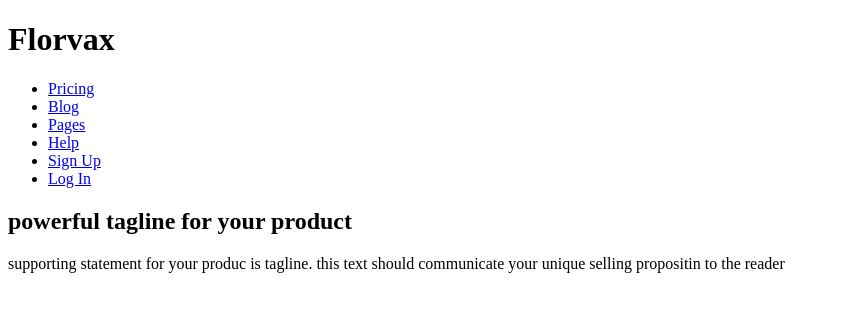
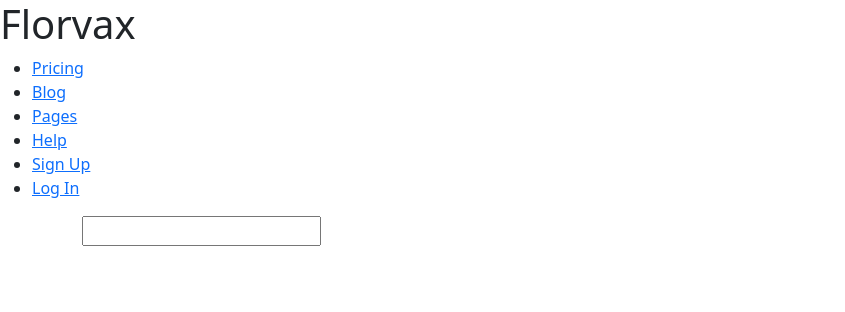
Before and after one commit to PatosZapatos/FlorVax, a PHP site: page /index2.php in a window 1280 px wide. Shown: the top 312 px of the page, without its empty margins (0-845 px from the left). Run offline with PHP 8.4, Linux system fonts and the light colour scheme.

Commit message:
editando

```diff
--- a/testpepe/testo/index2.php
+++ b/testpepe/testo/index2.php
@@ -1,12 +1,14 @@
 <!DOCTYPE html>
 <html lang="es">
+
 <head>
     <meta charset="UTF-8">
     <meta name="viewport" content="width=device-width, initial-scale=1.0">
     <title>Florvax</title>
     <link rel="stylesheet" href="../../paginaprincipal/estilos.css">
-    <link rel="stylesheet" href="https://cdn.jsdelivr.net/npm/bootstrap@5.3.1/dist/js/bootstrap.bundle.min.js">
+    <link href="https://cdn.jsdelivr.net/npm/bootstrap@5.3.1/dist/css/bootstrap.min.css" rel="stylesheet" integrity="sha384-4bw+/aepP/YC94hEpVNVgiZdgIC5+VKNBQNGCHeKRQN+PtmoHDEXuppvnDJzQIu9" crossorigin="anonymous">
 </head>
+
 <body>
     <header>
         <h1>Florvax</h1>
@@ -24,17 +26,14 @@
     <section class="zona1"></section>
 
     <script type="text/javascript">
-		window.addEventListener("scroll", function(){
+        window.addEventListener("scroll", function() {
             var header = document.querySelector("header");
-			header.classList.toggle("abajo",window.scrollY>0);
+            header.classList.toggle("abajo", window.scrollY > 0);
         })
     </script>
-        <div class="uno">
+    <div class="container">
+        <input type="text">
+    </div>
+    <script src="https://cdn.jsdelivr.net/npm/bootstrap@5.3.1/dist/js/bootstrap.bundle.min.js" integrity="sha384-HwwvtgBNo3bZJJLYd8oVXjrBZt8cqVSpeBNS5n7C8IVInixGAoxmnlMuBnhbgrkm" crossorigin="anonymous"></script>
 
-			<div class="text1">
-				<h2> powerful tagline for your product </h2>
-				<p>supporting statement for your produc is tagline. this text should communicate your unique selling propositin to the reader</p>
-			</div>
-		</div>
-</body>
-</html>
+    <body>
```
Lines whose indentation alone changed are shown as unchanged.
